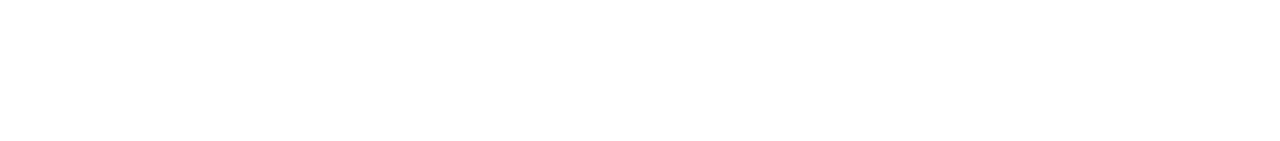
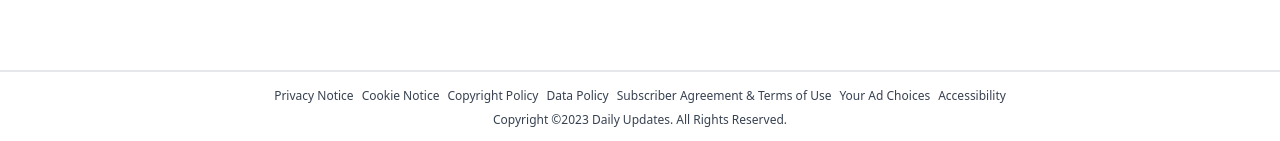
Before and after one commit to AaronJTan/DailyUpdates, a Next.js app in the folder dailyupdates-ui/: page / in a window 1280 px wide. Shown: the part 656-797 px from the top of the page. Built offline with nearby package versions, Linux system fonts and the light colour scheme; no server answers.

Commit message:
add footer

```diff
--- a/dailyupdates-ui/src/app/layout.js
+++ b/dailyupdates-ui/src/app/layout.js
@@ -1,5 +1,6 @@
 import Navbar from '@/components/Navbar'
 import './globals.css'
+import Footer from '@/components/Footer'
 
 export const metadata = {
   title: 'DailyUpdates',
@@ -17,6 +18,7 @@
 
           <main className="flex-1">{children}</main>
 
+          <Footer />
         </div>
       </body>
     </html>
--- /dev/null
+++ b/dailyupdates-ui/src/components/Footer.js
@@ -0,0 +1,19 @@
+import { footnoteLinks } from "@/config/footnoteLinksConfig";
+
+export default function Footer() {
+    return (
+        <div className="text-center text-gray-700 text-xs mt-2 border-t-2">
+            <div className="p-4">
+                <div className="flex flex-wrap justify-center gap-x-2 mb-2">
+                    {footnoteLinks.map((data, index) => (
+                        <div>{data.name}</div>
+                    ))}
+                </div>
+
+                <div>
+                    Copyright &copy;{new Date().getFullYear()} Daily Updates. All Rights Reserved.
+                </div>
+            </div>
+        </div>
+    );
+}
--- /dev/null
+++ b/dailyupdates-ui/src/config/footnoteLinksConfig.js
@@ -0,0 +1,30 @@
+export const footnoteLinks = [
+    {
+        name: "Privacy Notice",
+        path: ""
+    },
+    {
+        name: "Cookie Notice",
+        path: ""
+    },
+    {
+        name: "Copyright Policy",
+        path: ""
+    },
+    {
+        name: "Data Policy",
+        path: ""
+    },
+    {
+        name: "Subscriber Agreement & Terms of Use",
+        path: ""
+    },
+    {
+        name: "Your Ad Choices",
+        path: ""
+    },
+    {
+        name: "Accessibility",
+        path: ""
+    }
+];
```
